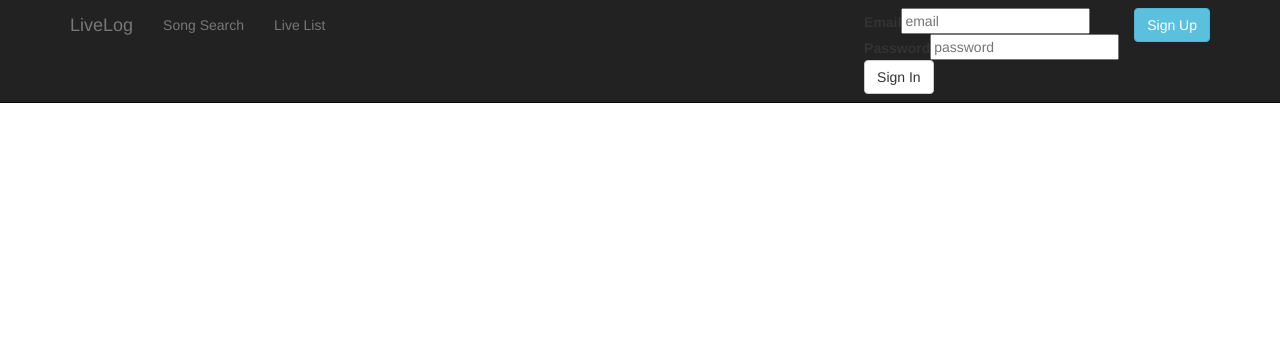
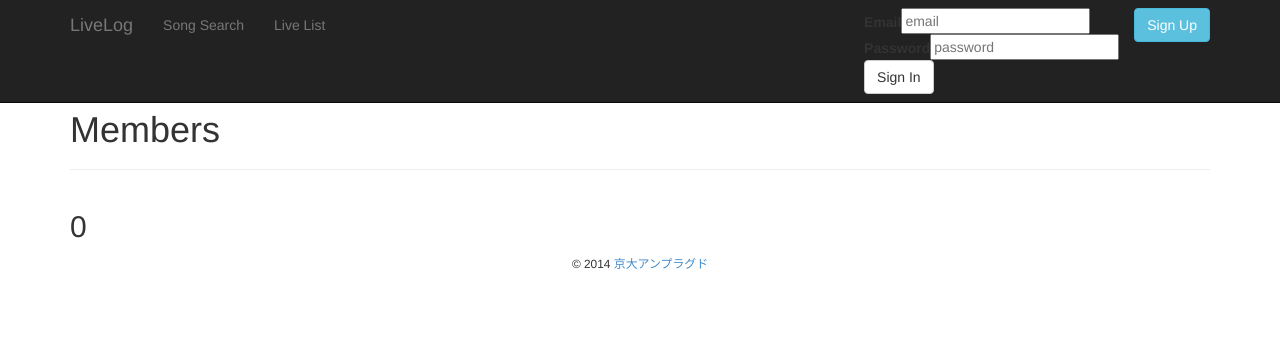
Before and after one commit to ku-unplugged/LiveLog, a CakePHP app: the page made by app/View/Members/index.ctp in a window 1280 px wide. Shown: the top 363 px of the page. Run offline with PHP 8.4 and a stand-in for CakePHP, Linux system fonts and the light colour scheme; the template is opened without the code that fills it, so the values that code supplies are empty; form fields are guessed from the names that the template uses; some libraries are stand-ins or nearby versions.

Commit message:
index完成

```diff
--- a/app/Controller/MembersController.php
+++ b/app/Controller/MembersController.php
@@ -7,7 +7,11 @@ class MembersController extends AppController {
 	}
 
 	public function index() {
-
+		$options = array(
+			'order' => array('Member.year DESC', 'Member.furigana')
+		);
+		$members = $this->Member->find('all', $options);
+		$this->set('members', $members);
 	}
 
 	public function confirm() {
--- a/app/Controller/PagesController.php
+++ b/app/Controller/PagesController.php
@@ -38,6 +38,7 @@ class PagesController extends AppController {
 	public $uses = array();
 
 	public function beforeFilter() {
+		parent::beforeFilter();
 		$this->Auth->allow('display', 'index');
 	}
 
--- a/app/Model/Member.php
+++ b/app/Model/Member.php
@@ -2,6 +2,10 @@
 App::uses('SimplePasswordHasher', 'Controller/Component/Auth');
 
 class Member extends AppModel {
+
+	public $virtualFields = array(
+		'name' => 'CONCAT(Member.last_name, " ", Member.first_name)'
+	);
 
 	public $order = 'Member.furigana';
 
--- a/app/View/Layouts/default.ctp
+++ b/app/View/Layouts/default.ctp
@@ -73,7 +73,7 @@ $cakeVersion = __d('cake_dev', 'CakePHP %s', Configure::version())
 			<ul class="nav navbar-nav navbar-right">
 				<li>
 					<?php echo $this->Html->link(
-						empty($auth['nickname']) ? $auth['last_name'].' '.$auth['first_name'] : $auth['nickname'],
+						empty($auth['nickname']) ? $auth['name'] : $auth['nickname'],
 						'members/detal/'.$auth['id']
 					); ?>
 				</li>
--- a/app/View/Members/index.ctp
+++ b/app/View/Members/index.ctp
@@ -0,0 +1,24 @@
+<?php
+$this->assign('title', 'Members');
+?>
+<div class="page-header">
+	<h1>Members</h1>
+</div>
+<div class="row">
+	<?php $year = (int)$members['0']['Member']['year']; ?>
+	<div class="col-sm-3">
+		<h2><?php echo h($year); ?></h2>
+		<ol>
+<?php foreach ($members as $member) : ?>
+	<?php if ($year !== (int)$member['Member']['year']): $year--; ?>
+		</ol>
+	</div>
+	<div class="col-sm-3">
+		<h2><?php echo h($year); ?></h2>
+		<ol>
+	<?php endif; ?>
+			<li class=""><?php echo empty($member['Member']['nickname']) ? h($member['Member']['name']) : h($member['Member']['nickname']); ?></li>
+<?php endforeach; ?>
+		</ol>
+	</div>
+</div>
```
